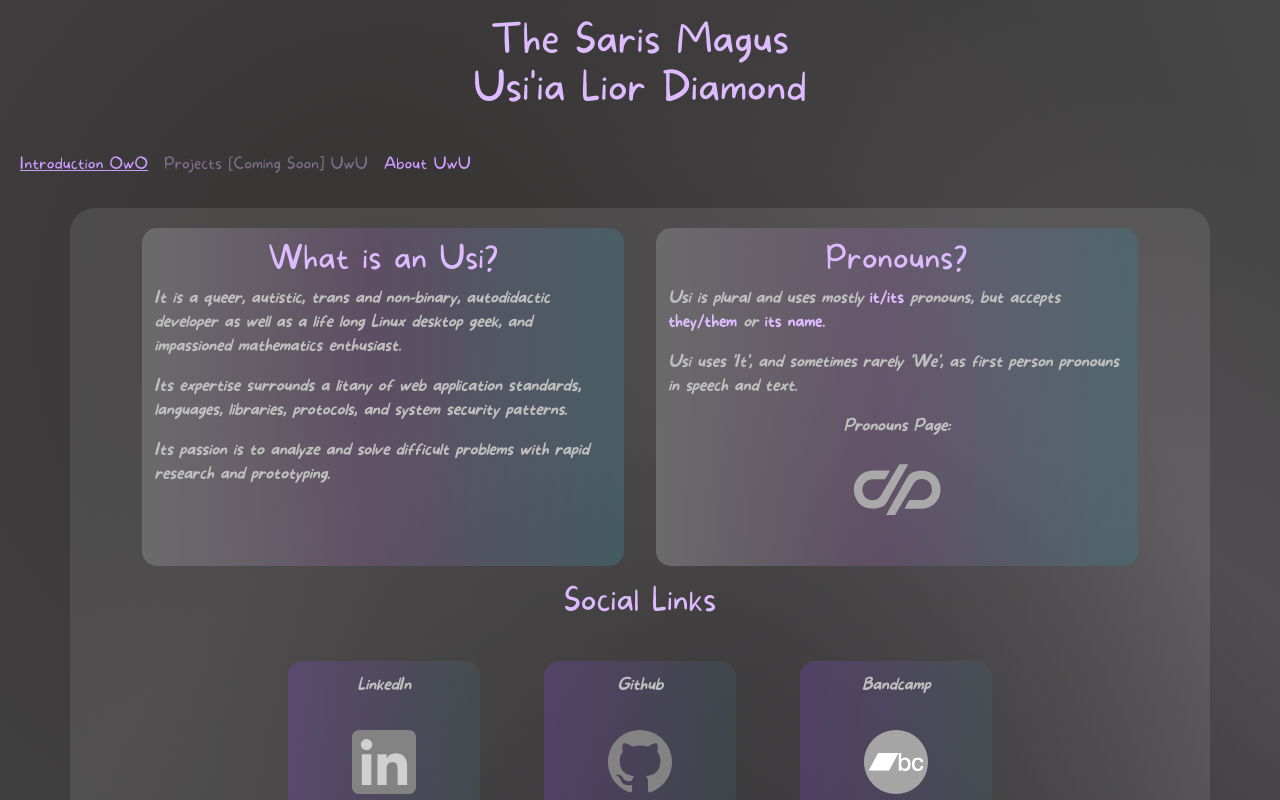
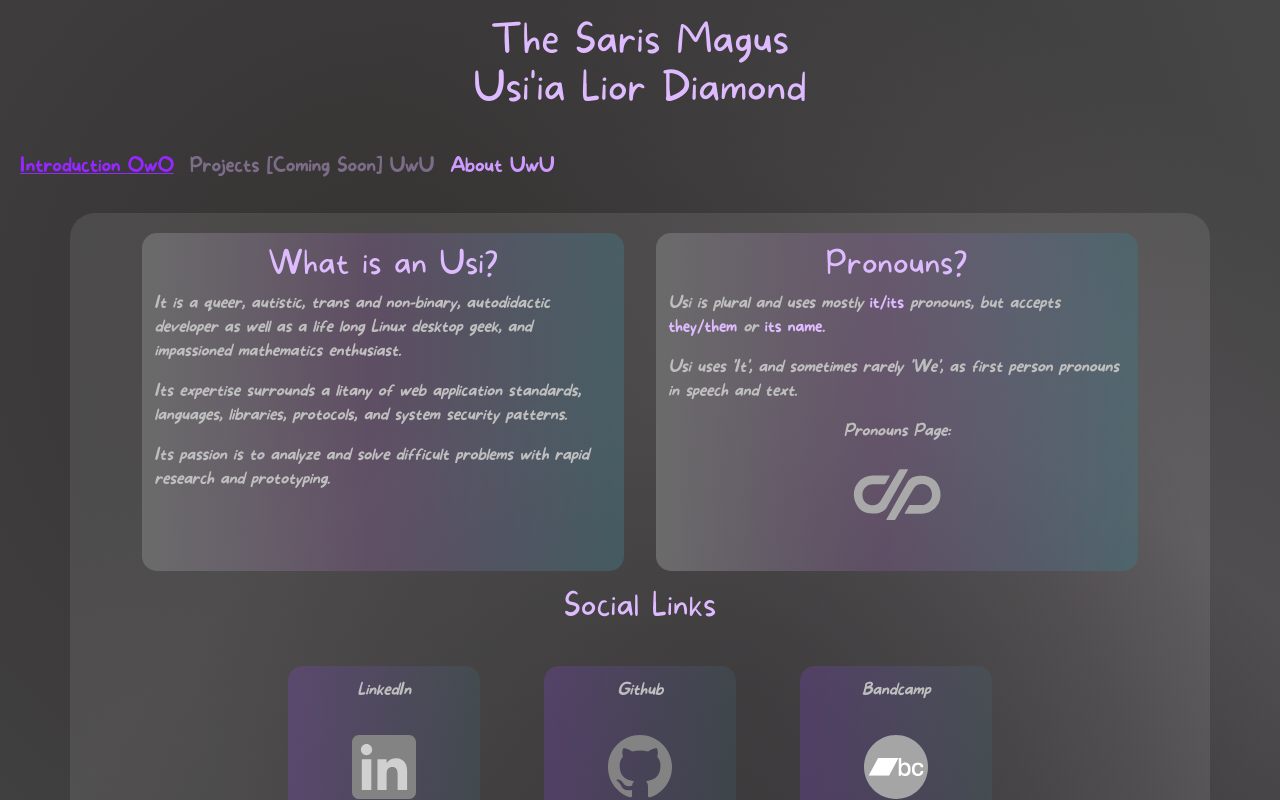
Before and after one commit to UsiDiamond/usidiamond.github.io, an Angular app: page / in a window 1280 px wide. Built offline with nearby package versions, Linux system fonts and the light colour scheme.

Commit message:
Improve Readability

```diff
--- a/src/app/menu/menu.component.css
+++ b/src/app/menu/menu.component.css
@@ -1,3 +1,8 @@
+li {
+  font-size: larger;
+  font-weight: bolder;
+}
+
 .menu-label {
   width: 200px !important;
 }
```
